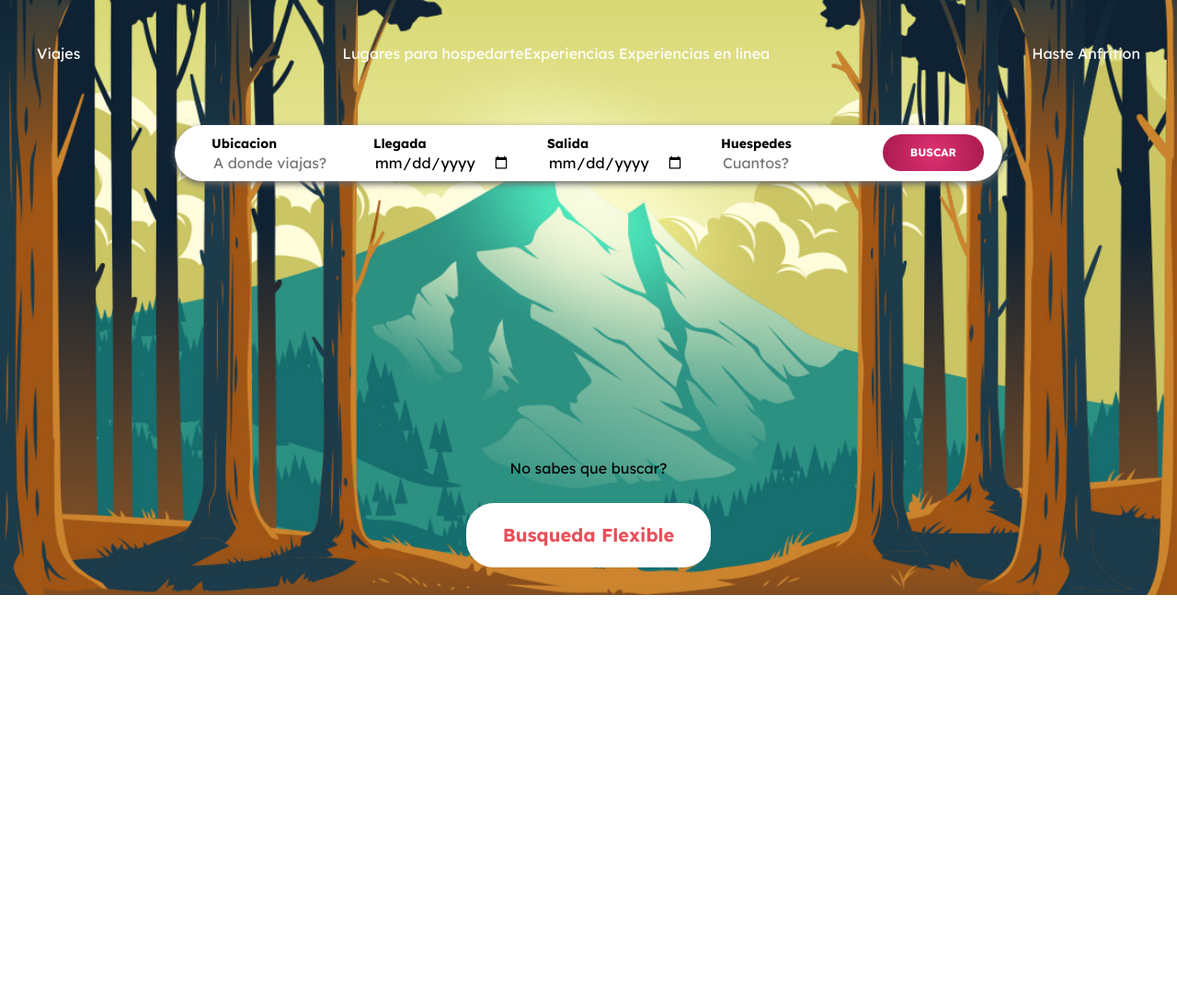
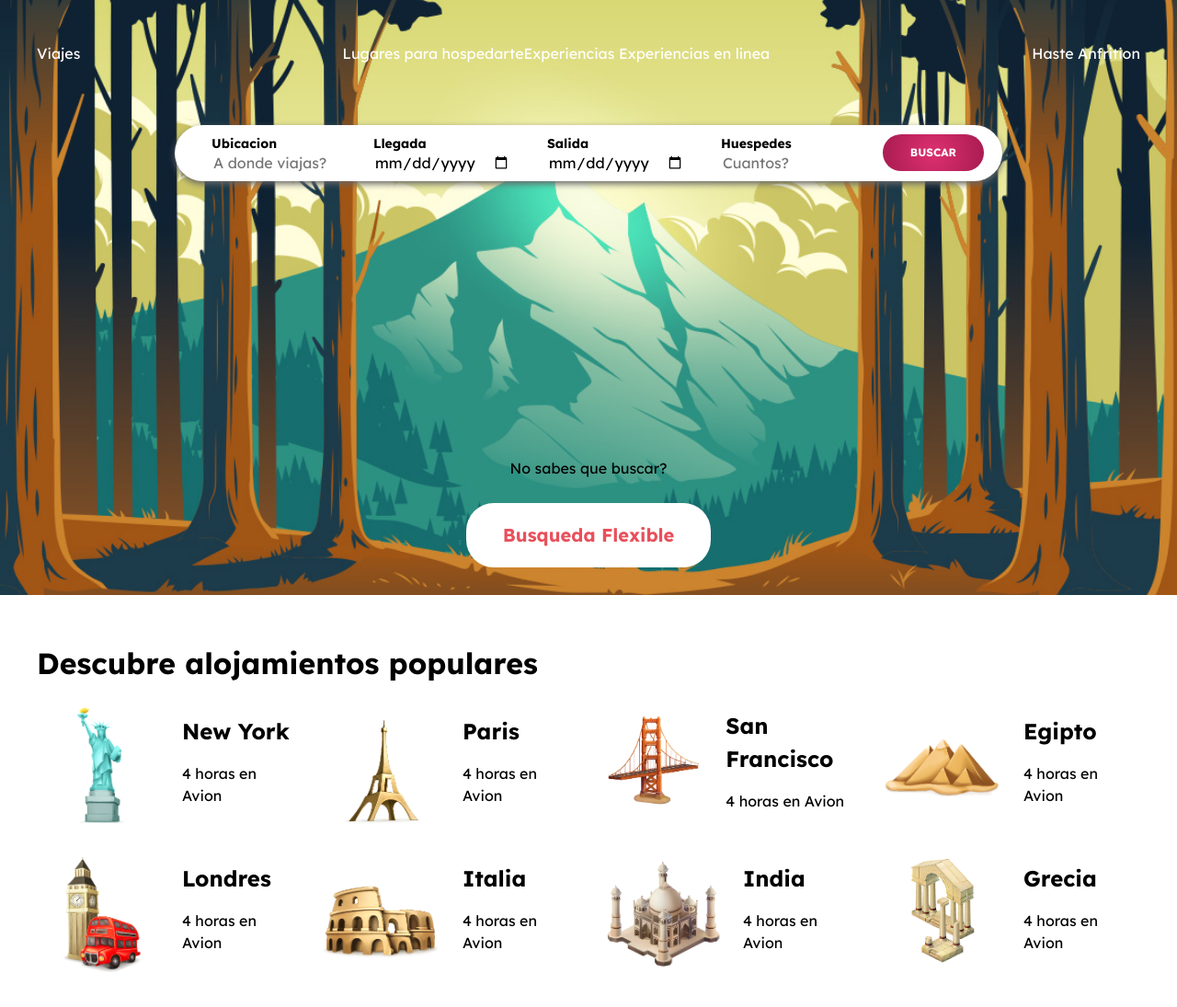
Before and after one commit to yornipaz/Airbnb, a website: page index.html in a window 1280 px wide. Shown: the whole page at 92% size. Before the commit the page ends 800 px from the top, so only its background shows below. Drawn offline with nearby package versions, Linux system fonts and the light colour scheme; files that its build step writes are made by us from their sources; files whose address does not match are found by name.

Commit message:
feat(home):Add section destiny to home page

```diff
--- a/index.html
+++ b/index.html
@@ -45,7 +45,70 @@
 
     </header>
 
+    <div class="destiny container section">
+        <h2 class="destiny__title">Descubre alojamientos populares</h2>
+        <ul class="destiny__list">
+            <li class="fate">
+                <div class="fate__img"><img src="dist/img/icono_destino_1.png" alt="destino_1"></div>
+                <div class="fate__information">
+                    <h3 class="fate__name">New York</h3>
+                    <p class="fate__distance">4 horas en Avion</p>
+                </div>
+            </li>
+            <li class="fate">
+                <div class="fate__img"><img src="dist/img/icono_destino_2.png" alt="destino_1"></div>
+                <div class="fate__information">
+                    <h3 class="fate__name">Paris</h3>
+                    <p class="fate__distance">4 horas en Avion</p>
+                </div>
+            </li>
+            <li class="fate">
+                <div class="fate__img"><img src="dist/img/icono_destino_3.png" alt="destino_1"></div>
+                <div class="fate__information">
+                    <h3 class="fate__name">San Francisco</h3>
+                    <p class="fate__distance">4 horas en Avion</p>
+                </div>
+            </li>
+            <li class="fate">
+                <div class="fate__img"><img src="dist/img/icono_destino_4.png" alt="destino_1"></div>
+                <div class="fate__information">
+                    <h3 class="fate__name">Egipto</h3>
+                    <p class="fate__distance">4 horas en Avion</p>
+                </div>
+            </li>
+            <li class="fate">
+                <div class="fate__img"><img src="dist/img/icono_destino_5.png" alt="destino_1"></div>
+                <div class="fate__information">
+                    <h3 class="fate__name">Londres</h3>
+                    <p class="fate__distance">4 horas en Avion</p>
+                </div>
+            </li>
+            <li class="fate">
+                <div class="fate__img"><img src="dist/img/icono_destino_6.png" alt="destino_1"></div>
+                <div class="fate__information">
+                    <h3 class="fate__name">Italia</h3>
+                    <p class="fate__distance">4 horas en Avion</p>
+                </div>
+            </li>
+            <li class="fate">
+                <div class="fate__img"><img src="dist/img/icono_destino_7.png" alt="destino_1"></div>
+                <div class="fate__information">
+                    <h3 class="fate__name">India</h3>
+                    <p class="fate__distance">4 horas en Avion</p>
+                </div>
+            </li>
+            <li class="fate">
+                <div class="fate__img"><img src="dist/img/icono_destino_8.png" alt="destino_1"></div>
+                <div class="fate__information">
+                    <h3 class="fate__name">Grecia</h3>
+                    <p class="fate__distance">4 horas en Avion</p>
+                </div>
+            </li>
 
+
+
+        </ul>
+    </div>
 
     <footer class="footer">
 
--- a/package.json
+++ b/package.json
@@ -15,6 +15,7 @@
   "license": "ISC",
   "devDependencies": {
     "autoprefixer": "^10.3.1",
+    "browser-sync": "^2.27.11",
     "cssnano": "^5.0.7",
     "gulp": "^4.0.2",
     "gulp-avif": "^1.0.1",
--- a/src/scss/bases/_base.scss
+++ b/src/scss/bases/_base.scss
@@ -42,7 +42,5 @@ ul {
 .section {
   padding: 3rem 0;
 
-  @include m.screen('table') {
-    padding: 8rem 0;
-  }
+
 }
--- a/src/scss/bases/_typography.scss
+++ b/src/scss/bases/_typography.scss
@@ -13,16 +13,20 @@ h3 {
 }
 
 h2 {
-    font-size: 3.6rem;
+    font-size: 3.2rem;
 
 }
 
 h1 {
-    font-size: 4rem;
+    font-size: 3.6rem;
 }
 
 
 
 h3 {
-    font-size: 3.2rem;
+    font-size: 2.8rem;
 }
+
+[class$="title"] {
+    margin: 2rem 0;
+}
--- /dev/null
+++ b/src/scss/ui/_destiny.scss
@@ -0,0 +1,16 @@
+@use 'abstract/variable'as v;
+@use 'abstract/mixin'as m;
+
+.destiny {
+    &__list {
+        @include m.grid(1, 2rem);
+
+        @include m.screen('table') {
+            @include m.grid(2, 2rem);
+        }
+
+        @include m.screen('desktop') {
+            @include m.grid(4, 2rem);
+        }
+    }
+}
--- /dev/null
+++ b/src/scss/ui/_fate.scss
@@ -0,0 +1,25 @@
+@use 'abstract/variable'as v;
+@use 'abstract/mixin'as m;
+
+.fate {
+    display: flex;
+    justify-content: center;
+    align-items: center;
+    gap: 2rem;
+
+    &__information {}
+
+    &__img {
+        height: 14rem;
+        width: 14rem;
+    }
+
+    &__name {
+        margin: 0;
+        font-size: 2.4rem;
+    }
+
+    &____distance {
+        margin: 0;
+    }
+}
--- a/src/scss/ui/index.scss
+++ b/src/scss/ui/index.scss
@@ -1 +1,3 @@
 @forward 'stick';
+@forward 'destiny';
+@forward 'fate';
```
Also changed, not shown: gulpFile.js (+9 -1 lines), 1 other file.
